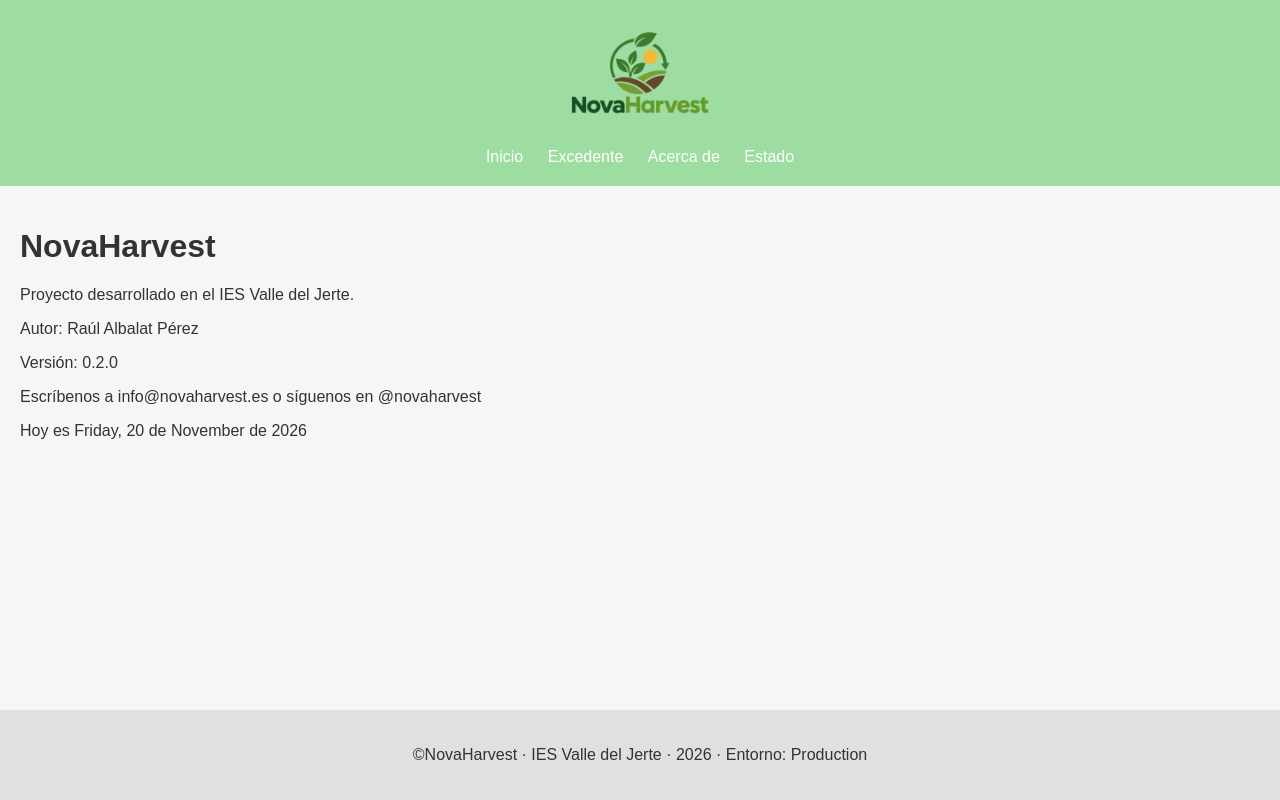
After one commit to vjp-raulAP/novaharvest-web, an ASP.NET Core app: page /About in a window 1280 px wide. The commit adds this page. Run offline with ASP.NET Core 8, Linux system fonts and the light colour scheme.

Commit message:
creacion del /About.cshtml adaptandolo a lo que pide el ejercicio. Probado y funciona

```diff
--- /dev/null
+++ b/backend/NovaHarvest.Web/Pages/About.cshtml
@@ -0,0 +1,13 @@
+@page
+@{
+    ViewData["Title"] = "Acerca de";
+}
+ <h1>NovaHarvest</h1>
+
+        <p>Proyecto desarrollado en el IES Valle del Jerte.</p>
+        <p>Autor: Raúl Albalat Pérez</p>
+        <p>Versión: 0.2.0</p>
+
+        <p>Escríbenos a info@novaharvest.es o síguenos en @("@")novaharvest</p>
+
+        <p>Hoy es @DateTime.Now.ToString("dddd, d 'de' MMMM 'de' yyyy")</p>
--- a/backend/NovaHarvest.Web/Pages/Index.cshtml
+++ b/backend/NovaHarvest.Web/Pages/Index.cshtml
@@ -4,7 +4,8 @@
 @{
     ViewData["Title"]= "Inicio";
 }
-        <h1>NovaHarvest</h1>
+
+<h1>NovaHarvest</h1>
 
         <p>Bienvenido a NovaHarvest.</p>
 
--- a/backend/NovaHarvest.Web/Pages/Shared/_Layout.cshtml
+++ b/backend/NovaHarvest.Web/Pages/Shared/_Layout.cshtml
@@ -21,7 +21,7 @@
             @RenderBody()
         </main>
         <footer>
-             <p>&copy; @DateTime.Now.Year NovaHarvest · Entorno: @Env.EnvironmentName</p>
+             <p>&copy;NovaHarvest · IES Valle del Jerte · @DateTime.Now.Year · Entorno: @Env.EnvironmentName</p>
         </footer>
     </body>
 </html>
```
